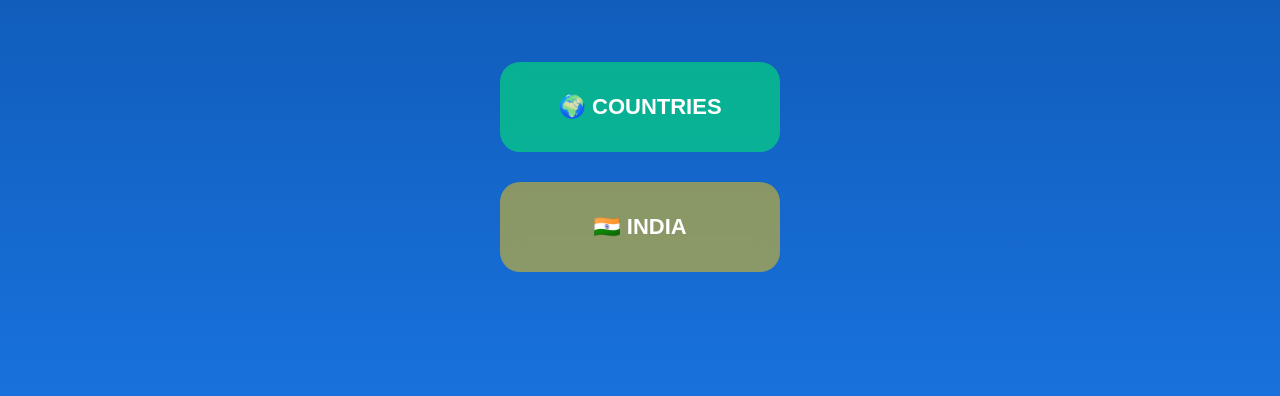
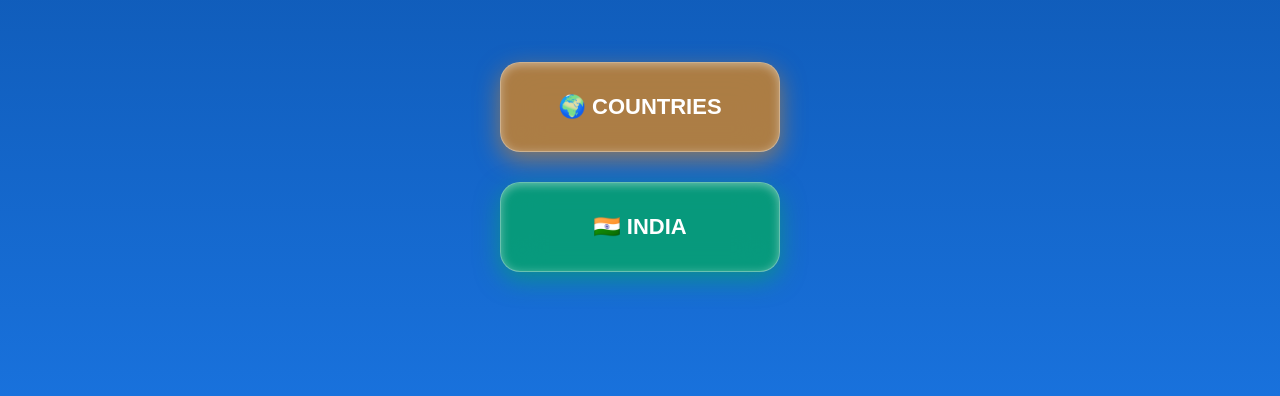
Before and after one commit to gemasaurav/GK2, a plain HTML site: page index.html in a window 1280 px wide. Shown: the part 296-692 px from the top of the page. Drawn offline with Linux system fonts and the light colour scheme.

Commit message:
Update style.css

```diff
--- a/style.css
+++ b/style.css
@@ -125,16 +125,28 @@ cursor:pointer;
 
 #countryBtn{
 
-background:rgba(0,255,100,0.5);
+background:rgba(255,140,0,0.65);
 
-backdrop-filter:blur(10px);
+backdrop-filter:blur(20px);
+
+box-shadow:
+0 8px 25px rgba(255,140,0,0.5),
+inset 0 2px 10px rgba(255,255,255,0.4);
+
+border:1px solid rgba(255,255,255,0.4);
 
 }
 
 #indiaBtn{
 
-background:rgba(255,200,0,0.5);
+background:rgba(0,180,80,0.65);
 
-backdrop-filter:blur(10px);
+backdrop-filter:blur(20px);
+
+box-shadow:
+0 8px 25px rgba(0,180,80,0.5),
+inset 0 2px 10px rgba(255,255,255,0.4);
+
+border:1px solid rgba(255,255,255,0.4);
 
 }
```
